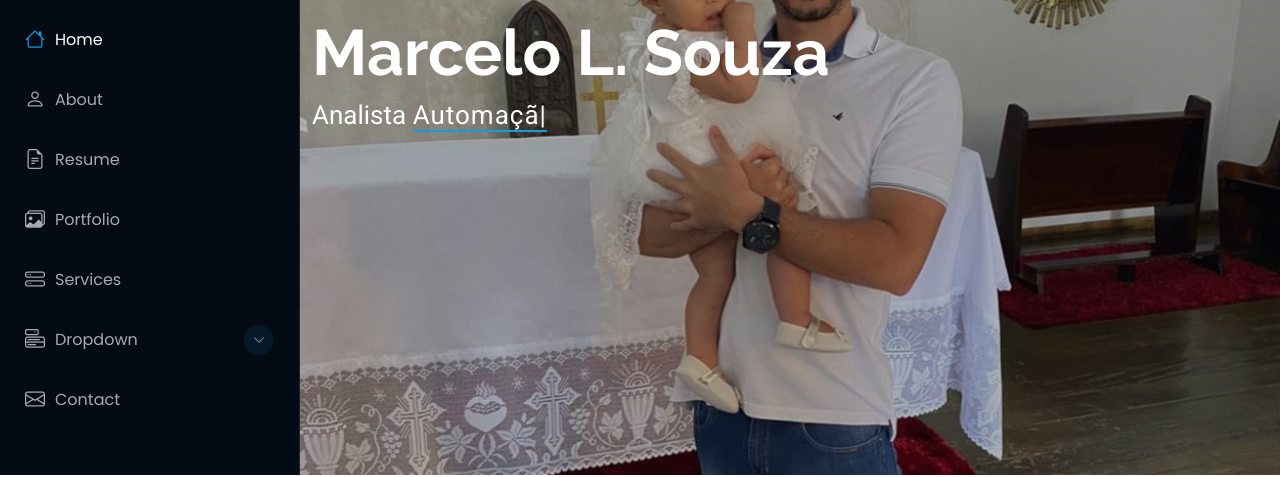
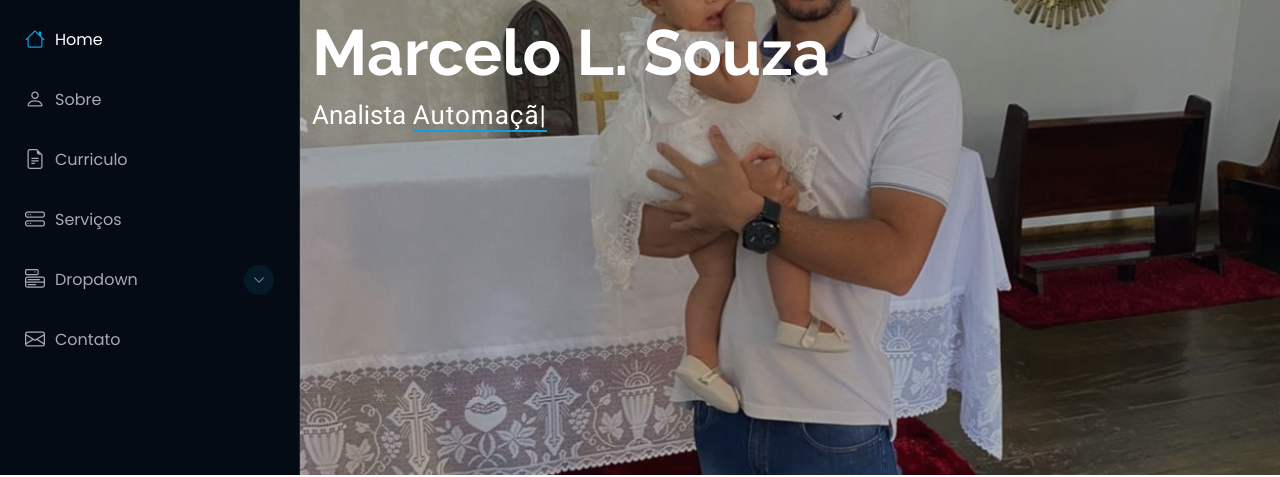
Before and after one commit to MarTchelo2024/portif-lio, a plain HTML site: page index.html in a window 1280 px wide. Shown: the part 325-802 px from the top of the page. Drawn offline with Linux system fonts and the light colour scheme.

Commit message:
traducao do menu lateral

```diff
--- a/index.html
+++ b/index.html
@@ -62,10 +62,9 @@
     <nav id="navmenu" class="navmenu">
       <ul>
         <li><a href="#hero" class="active"><i class="bi bi-house navicon"></i>Home</a></li>
-        <li><a href="#about"><i class="bi bi-person navicon"></i> About</a></li>
-        <li><a href="#resume"><i class="bi bi-file-earmark-text navicon"></i> Resume</a></li>
-        <li><a href="#portfolio"><i class="bi bi-images navicon"></i> Portfolio</a></li>
-        <li><a href="#services"><i class="bi bi-hdd-stack navicon"></i> Services</a></li>
+        <li><a href="#about"><i class="bi bi-person navicon"></i> Sobre</a></li>
+        <li><a href="#resume"><i class="bi bi-file-earmark-text navicon"></i> Curriculo</a></li>
+        <li><a href="#services"><i class="bi bi-hdd-stack navicon"></i> Serviços</a></li>
         <li class="dropdown"><a href="#"><i class="bi bi-menu-button navicon"></i> <span>Dropdown</span> <i class="bi bi-chevron-down toggle-dropdown"></i></a>
           <ul>
             <li><a href="#">Dropdown 1</a></li>
@@ -83,7 +82,7 @@
             <li><a href="#">Dropdown 4</a></li>
           </ul>
         </li>
-        <li><a href="#contact"><i class="bi bi-envelope navicon"></i> Contact</a></li>
+        <li><a href="#contact"><i class="bi bi-envelope navicon"></i> Contato</a></li>
       </ul>
     </nav>
 
```
